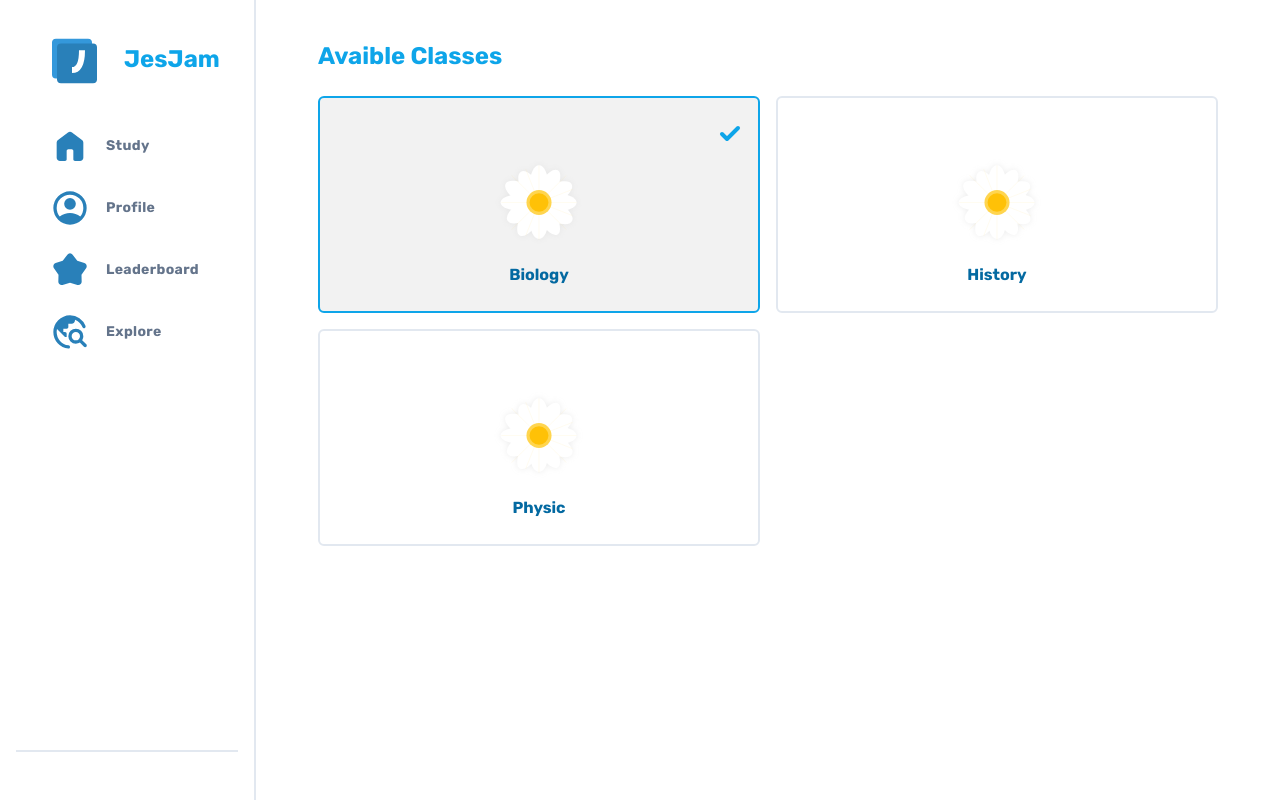
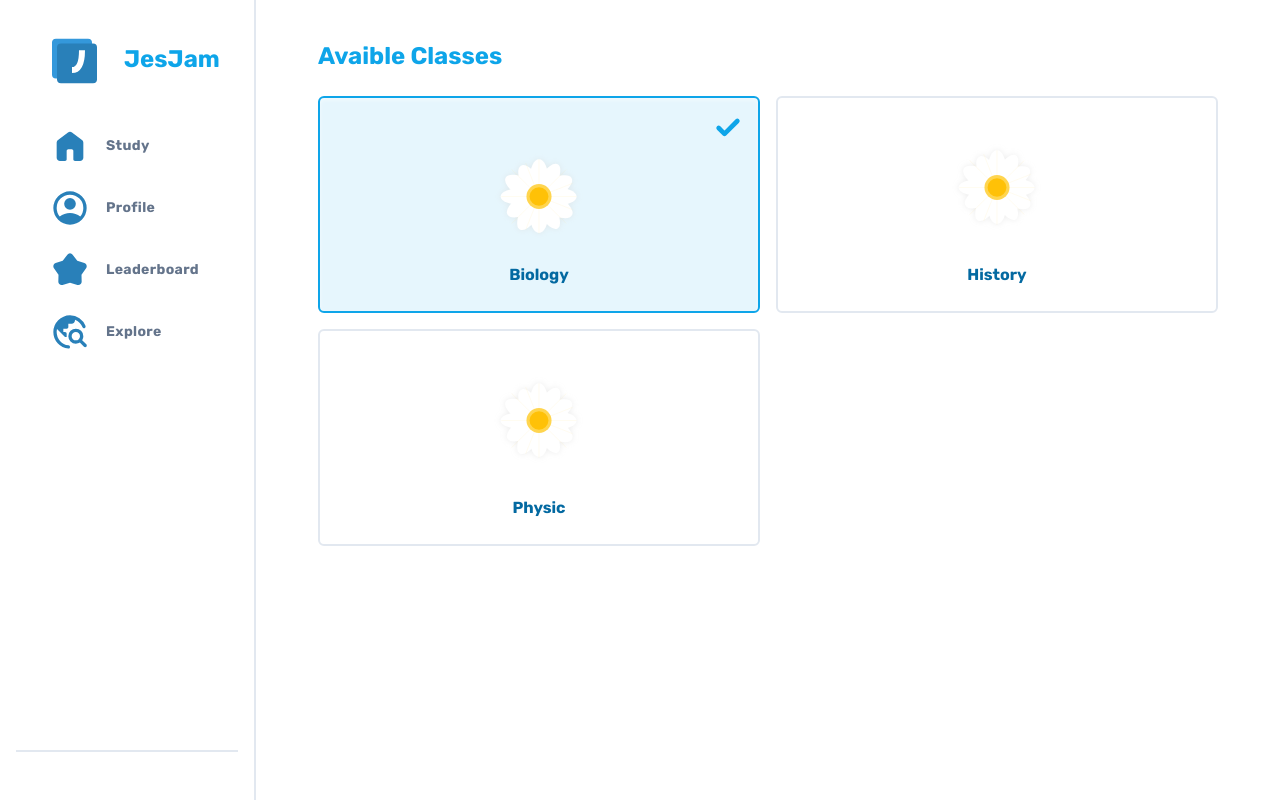
Before and after one commit to Jes-Jam/JesJam-WebApp, a Next.js app: page /classes in a window 1280 px wide. Built offline with nearby package versions, Linux system fonts and the light colour scheme; no server answers.

Commit message:
Database: Setup neon database with drizzle ORM.💽

```diff
--- a/app/(main)/classes/list.tsx
+++ b/app/(main)/classes/list.tsx
@@ -25,12 +25,12 @@ const List = ({ classes, activeClassId }: Props) => {
                 <div key={index}
                     onClick={item.onClick}
                     className={cn(
-                        "h-full border-2 hover:bg-black/5 cursor-pointer flex flex-col items-center justify-between p-4 pb-6 min-h-[217px] min-w-[400px] rounded-md",
-                        item.active ? "border-sky-500 bg-black/5" : "border-slate-200",
+                        "h-full border-2 hover:bg-sky-500/5 cursor-pointer flex flex-col items-center justify-between p-4 pb-6 min-h-[217px] min-w-[400px] rounded-md hover:from-sky-200 hover:via-blue-200 hover:to-sky-300 hover:border-sky-400 transition-all duration-300 shadow-inner shadow-white/50 relative overflow-hidden group [&>*]:relative [&>*]:z-10 before:content-[''] before:absolute before:top-0 before:left-0 before:w-full before:h-full before:bg-gradient-to-b before:from-white/30 before:to-transparent before:opacity-0 hover:before:opacity-100 before:transition-opacity before:duration-300",
+                        item.active ? "border-sky-500 bg-sky-500/10" : "border-slate-200",
                     )}>
-                    <div className="min-h-[40px] w-full flex items-center justify-end">
+                    <div className="min-h-[10px] w-full flex items-center justify-end">
                         {item.active && (
-                            <Check className="text-sky-500 stroke-[4] h-6 w-6" />
+                            <Check className="text-sky-500 stroke-[4] h-7 w-7" />
                         )}
                     </div>
                     <Image src={item.imageSrc} alt={item.title} height={70} width={93.3}
--- a/app/(main)/classes/page.tsx
+++ b/app/(main)/classes/page.tsx
@@ -37,7 +37,7 @@ const ClassPage = () => {
     }
 
     return (
-        <div className="h-full w-[900px] mx-auto pt-10">
+        <div className="h-full w-[900px] mx-auto pt-10 sm:px-4 md:px-4 lg:px-0">
             <h1 className="text-2xl font-bold text-sky-500">Avaible Classes</h1>
             {/* List of classes */}
             <List classes={classes} activeClassId={userProgress?.activeClassId} />
```
Also changed, not shown: database/drizzle.ts (added, +12 -0 lines), database/schema.ts (added, +7 -0 lines), drizzle.config.ts (added, +10 -0 lines), package.json (+8 -1 lines), 1 other file (tests, documents, lock files or other folders).
